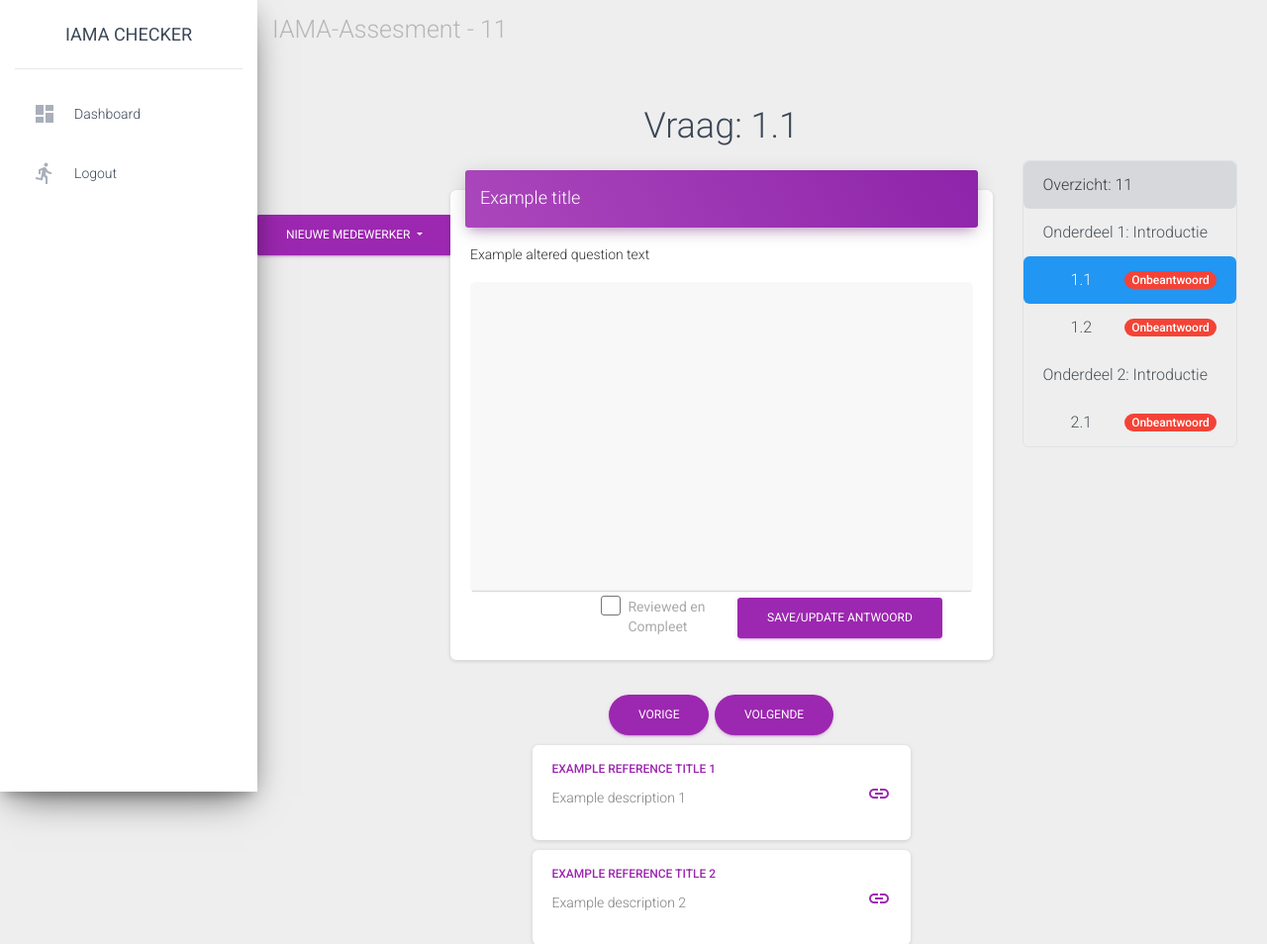
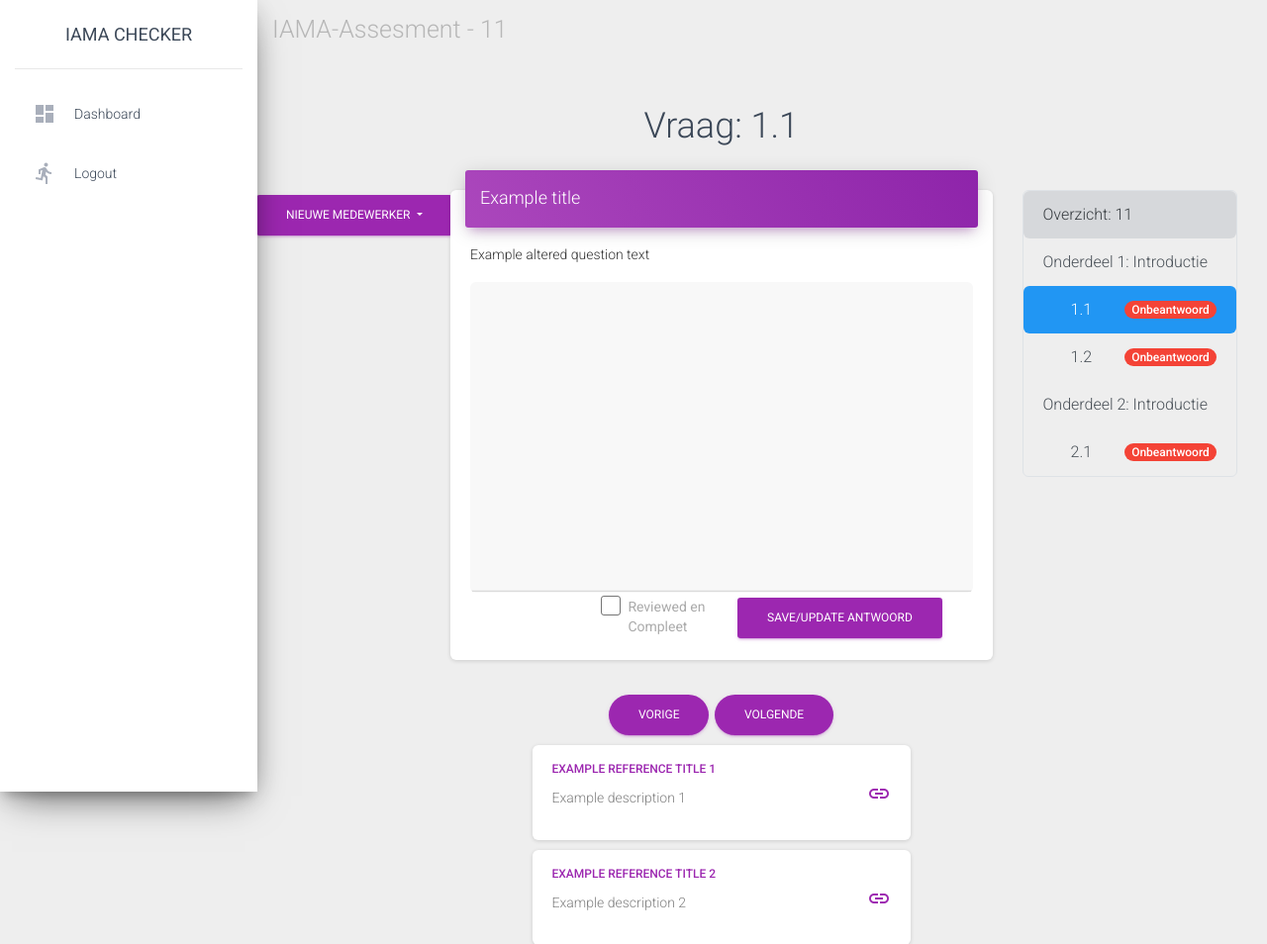
Before and after one commit to KoenBron/IAMA-checker, a Django app: page /assesments/6/question/2 in a window 1280 px wide. Shown: the top 954 px of the page at 99% size. Run offline with Django 4.2, Linux system fonts and the light colour scheme; a user stored in the database is signed in; data comes from the database, SQL or seed files in the repository; some libraries are stand-ins or nearby versions.

Commit message:
Some more UI changes

```diff
--- a/iama_checker/base/templates/base/q_detail.html
+++ b/iama_checker/base/templates/base/q_detail.html
@@ -13,7 +13,7 @@
     <div class="col"></div>
 </div>
 <div class="row">
-    <div class="col-md-2" style="padding: 0; margin-top: 50px">
+    <div class="col-md-2" style="padding: 0; margin-top: 30px">
         {% include 'base/collaborators.html' with collab_list=collab_list assesment_id=assesment.id question_id=question.id answer_id=answer.id %}
     </div>
     <div class="col">
@@ -49,7 +49,7 @@
             </div>
         </div>
     </div>
-    <div class="col-md-3">
+    <div class="col-md-3" style="padding-top: 30px">
         {% include 'base/q_index.html' with assesment=assesment question_list=index_context_objects.question_list current_question=question.id status_list=index_context_objects.status_list %}
     </div>
 </div>
```
